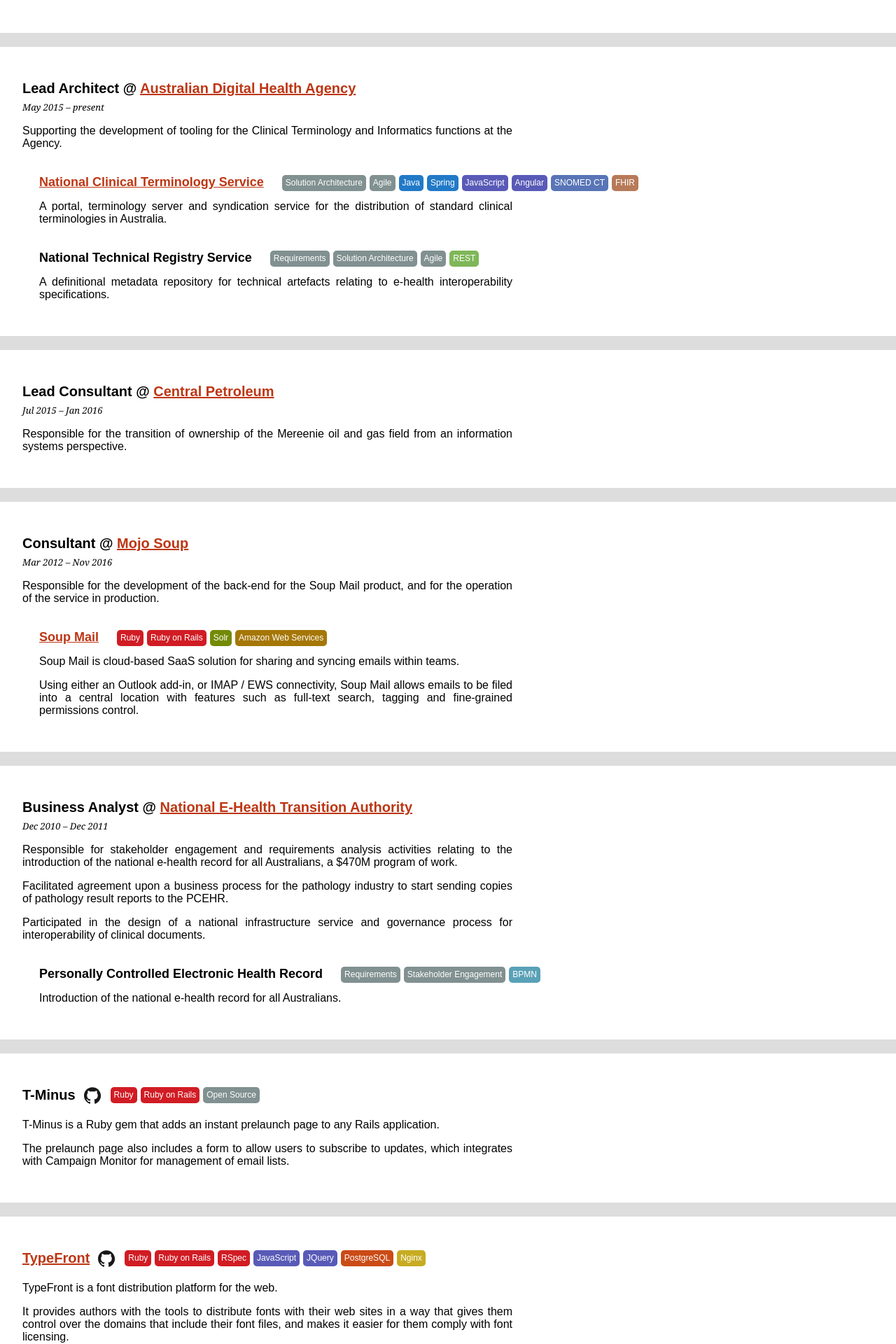
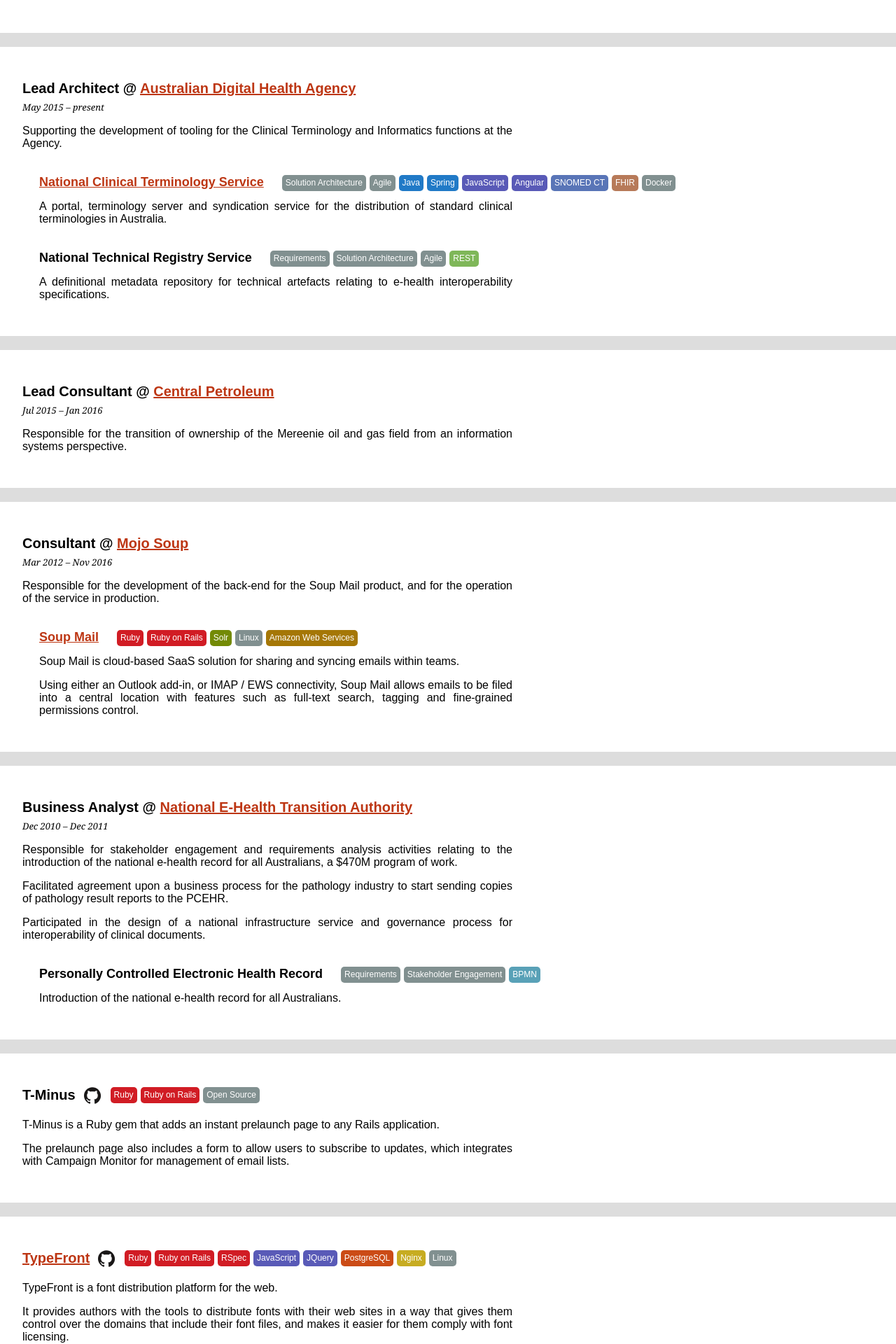
Before and after one commit to johngrimes/johngrimes.github.com, a Jekyll site: the page cv/index.html, which Jekyll copies as it is, in a window 1280 px wide. Shown: the part 419-2339 px from the top of the page at 70% size. Built offline with Jekyll 4.4.1, drawn with Linux system fonts in a browser that asks for light colours; some web fonts are replaced.

Commit message:
Add Linux and Docker to CV

```diff
--- a/cv/index.html
+++ b/cv/index.html
@@ -53,6 +53,7 @@
                 <li class="angular">Angular</li>
                 <li class="snomed-ct">SNOMED CT</li>
                 <li class="fhir">FHIR</li>
+                <li class="docker">Docker</li>
               </ul>
             </header>
             <p>A portal, terminology server and syndication service for the distribution of standard clinical terminologies in Australia.</p>
@@ -92,6 +93,7 @@
                 <li class="ruby">Ruby</li>
                 <li class="ruby-on-rails">Ruby on Rails</li>
                 <li class="solr">Solr</li>
+                <li class="linux">Linux</li>
                 <li class="aws">Amazon Web Services</li>
               </ul>
             </header>
@@ -147,6 +149,7 @@
               <li class="jquery">JQuery</li>
               <li class="postgresql">PostgreSQL</li>
               <li class="nginx">Nginx</li>
+              <li class="linux">Linux</li>
             </ul>
           </header>
           <p>TypeFront is a font distribution platform for the web.</p>
@@ -196,6 +199,7 @@
               <li class="javascript">JavaScript</li>
               <li class="jquery">JQuery</li>
               <li class="mysql">MySQL</li>
+              <li class="linux">Linux</li>
             </ul>
           </header>
           <p>Rosettasaurus is a multilingual sentence wiktionary.</p>
@@ -214,6 +218,7 @@
               <li class="jquery">JQuery</li>
               <li class="sphinx">Sphinx</li>
               <li class="mysql">MySQL</li>
+              <li class="linux">Linux</li>
             </ul>
           </header>
           <p>Blavel is a travel blogging web site.</p>
@@ -322,6 +327,7 @@
               <li class="c">C</li>
               <li class="c-plus-plus">C++</li>
               <li class="sql">SQL</li>
+              <li class="linux">Linux</li>
             </ul>
           </header>
           <div class="time-span">2000 &ndash; 2004</div>
@@ -332,6 +338,7 @@
                 <li class="php">PHP</li>
                 <li class="mysql">MySQL</li>
                 <li class="apache">Apache</li>
+                <li class="linux">Linux</li>
               </ul>
             </header>
             <p>Year-long team project to deliver an online community site for the bricklaying trade.</p>
--- a/cv/style/cv.css
+++ b/cv/style/cv.css
@@ -160,6 +160,10 @@
 .tags .nginx {
   background-color: #C7AC21;
 }
+.tags .linux,
+.tags .docker {
+  background-color: #819090;
+}
 
 section section p {
   clear: left;
```
